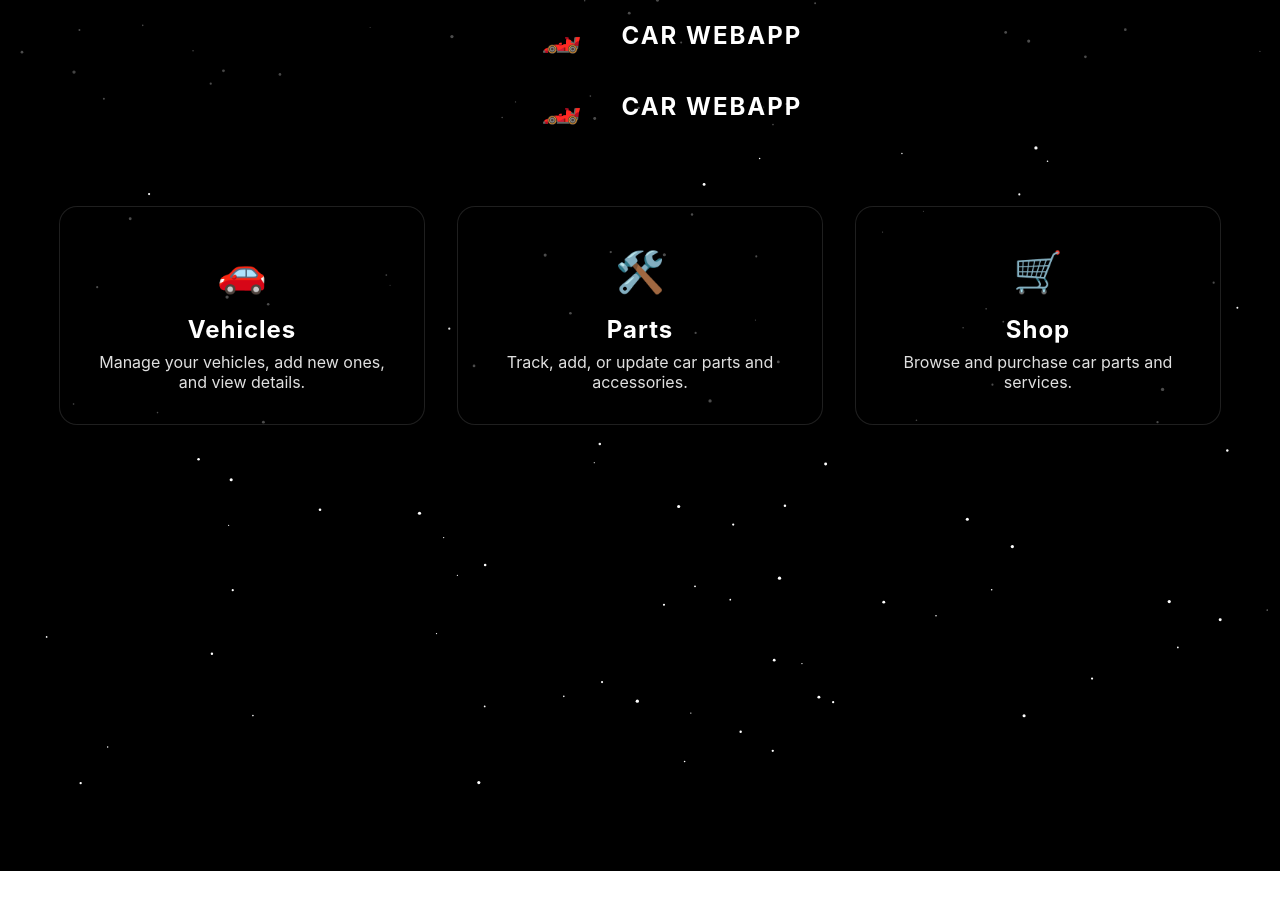
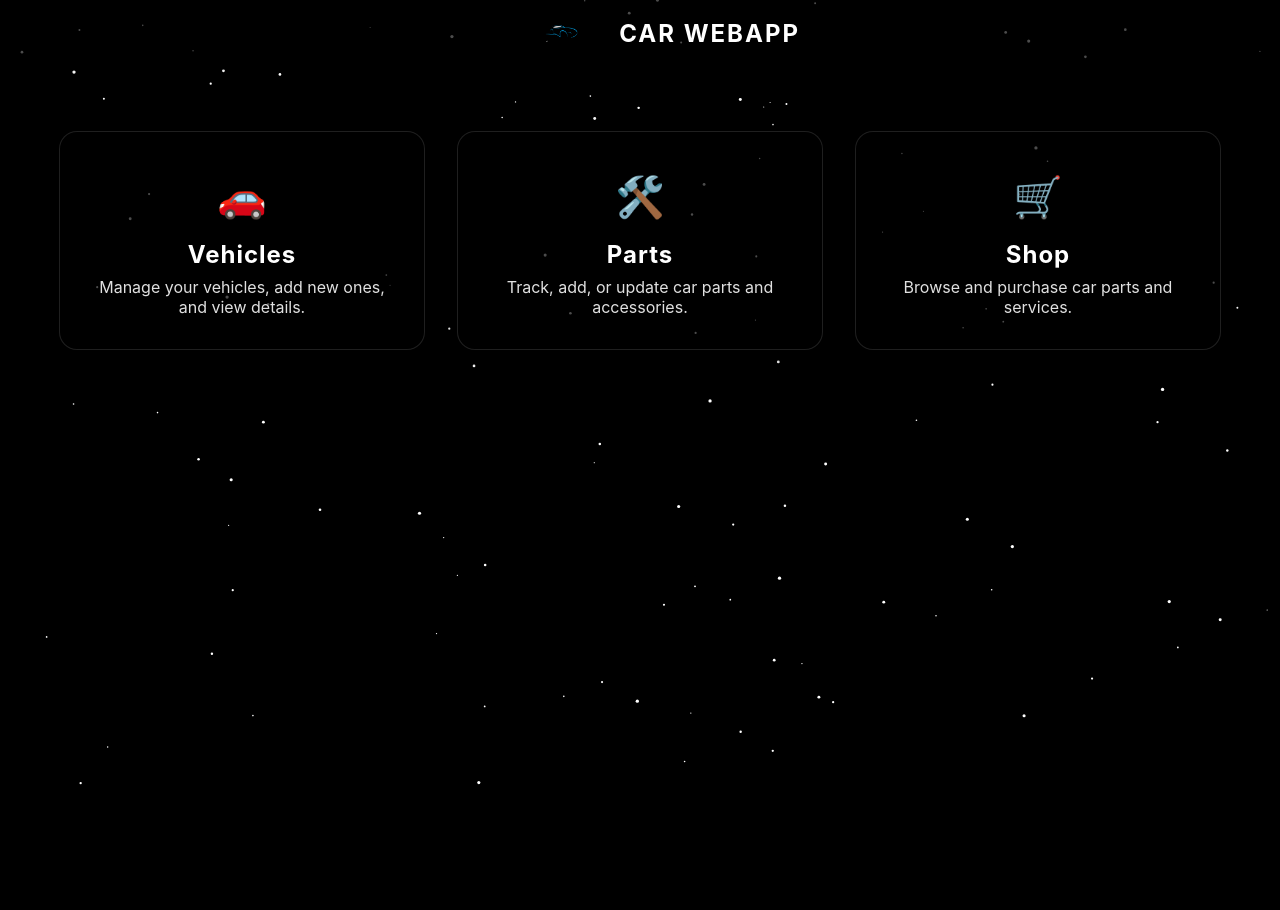
Before and after one commit to Nirmalkoswatta/CAR_WEBAPP, a React (Create React App) app: page /dashboard in a window 1280 px wide. Shown: the top 910 px of the page. Before the commit the page ends 871 px from the top, so only its background shows below. Built offline with nearby package versions, Linux system fonts and the light colour scheme.

Commit message:
navbar update kara

```diff
--- a/package.json
+++ b/package.json
@@ -13,7 +13,7 @@
     "react-dom": "^19.1.1",
     "react-redux": "^9.2.0",
     "react-router-dom": "^7.9.3",
-    "react-scripts": "^0.0.0",
+    "react-scripts": "^5.0.1",
     "sass": "^1.93.2",
     "web-vitals": "^2.1.4"
   },
--- a/src/components/Dashboard.js
+++ b/src/components/Dashboard.js
@@ -1,7 +1,6 @@
 
 import "./Dashboard.scss";
 import React from "react";
-import Navbar from "./Navbar";
 import StarfallBackground from "./StarfallBackground";
 
 const Dashboard = () => {
@@ -9,7 +8,6 @@ const Dashboard = () => {
     <div className="App" style={{ minHeight: '100vh', background: '#000', position: 'relative', zIndex: 1 }}>
       <StarfallBackground />
       <div style={{ position: 'relative', zIndex: 2 }}>
-        <Navbar />
         <div className="dashboard-cards-container">
           <div className="dashboard-card" tabIndex={0}>
             <span role="img" aria-label="car" style={{fontSize: '2.5rem'}}>🚗</span>
--- a/src/components/Navbar.js
+++ b/src/components/Navbar.js
@@ -5,7 +5,7 @@ import "./Navbar.scss";
 const Navbar = () => (
   <nav className="navbar">
     <div className="navbar-center">
-  <span style={{ fontSize: '2rem', marginRight: '1rem' }}>🏎️</span>
+  <img src={process.env.PUBLIC_URL + '/image.png'} alt="Car Logo" style={{ height: '2.2rem', marginRight: '1rem', verticalAlign: 'middle' }} />
       <span className="navbar-logo">CAR WEBAPP</span>
     </div>
   </nav>
```
Also changed, not shown: public/image.png (added), 1 other file (tests, documents, lock files or other folders).
